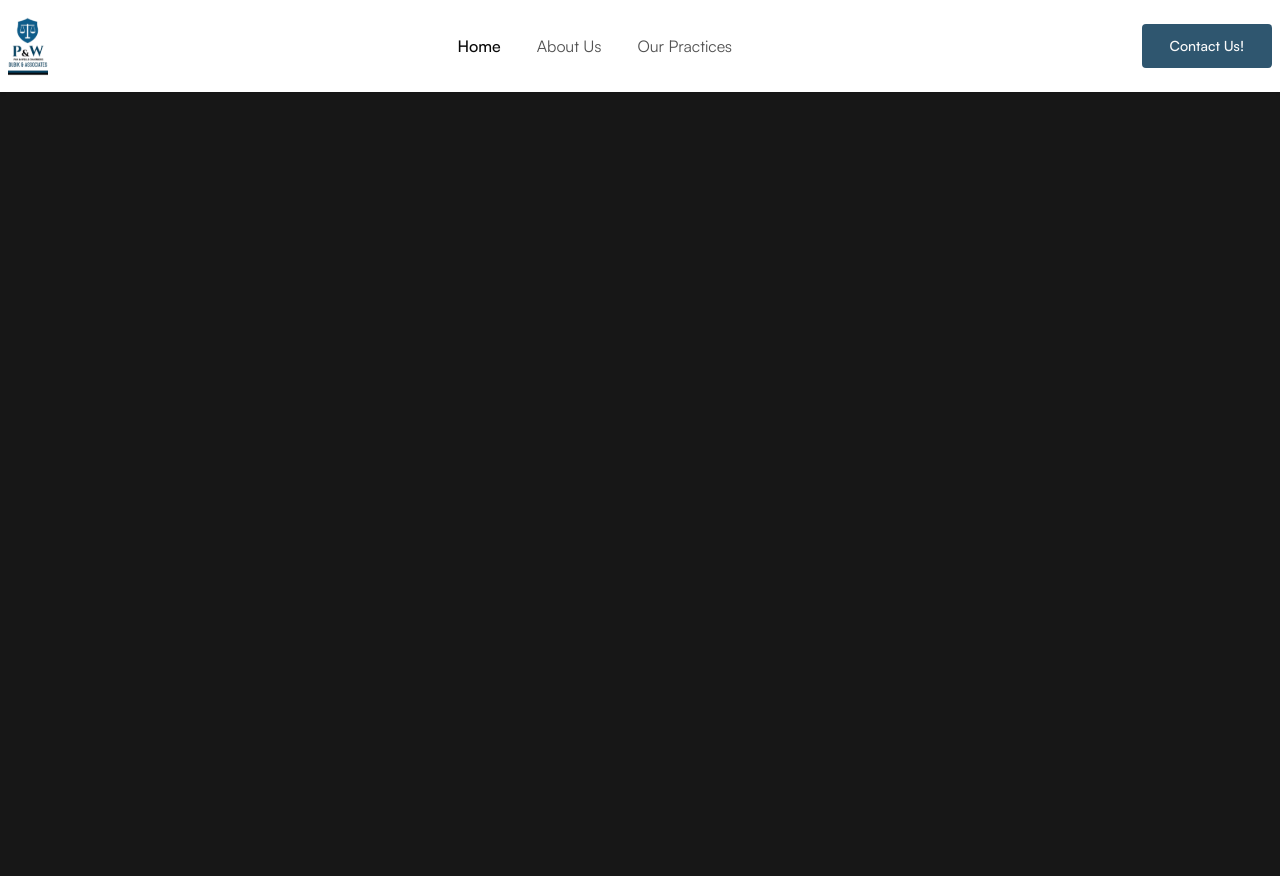
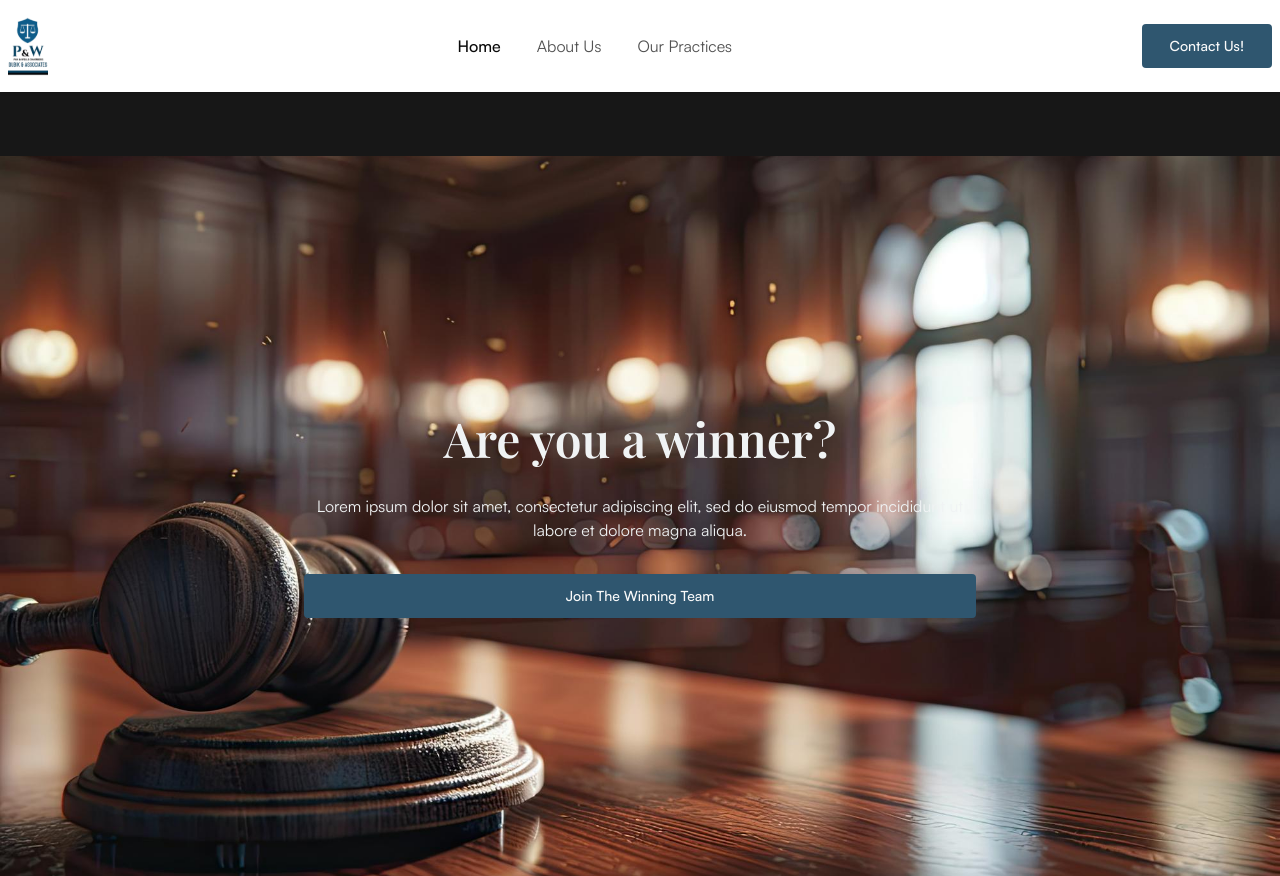
Before and after one commit to Galamsey-P/paxwellschambers, a Next.js app: page / in a window 1280 px wide. Before the commit the page ends 800 px from the top, so only its background shows below. Built offline with nearby package versions, Linux system fonts and the light colour scheme.

Commit message:
feat: add winning team section to layout

```diff
--- a/src/app/layout.tsx
+++ b/src/app/layout.tsx
@@ -3,6 +3,8 @@ import localFont from "next/font/local";
 import "./globals.css";
 import { Footer, Header } from "@/components/navigation";
 import { NavigationProvider } from "@/providers/navigation-provider";
+import WinningTeam from "@/components/containers/winning-team";
+import { cn } from "@/lib/utils";
 
 const playfairDisplay = localFont({
   src: "./fonts/PlayfairDisplay-VariableFont_wght.ttf",
@@ -31,12 +33,15 @@ export default function RootLayout({
   return (
     <html lang="en">
       <body
-        className={`${playfairDisplay.variable} ${satoshi.variable} antialiased bg-primary`}
+        className={cn(
+          `${playfairDisplay.variable} ${satoshi.variable} font-sans antialiased overflow-x-hidden bg-primary`,
+        )}
       >
         <NavigationProvider>
           <Header />
           {children}
         </NavigationProvider>
+        <WinningTeam />
         <Footer />
       </body>
     </html>
--- /dev/null
+++ b/src/components/containers/winning-team.tsx
@@ -0,0 +1,22 @@
+import { Button } from "../ui/button";
+
+export default function WinningTeam() {
+    return (
+        <section className="min-h-[70vh] lg:min-h-[90vh] w-screen overflow-hidden p-8 flex items-center justify-center text-center  bg-no-repeat bg-cover bg-center text-whyte " style={{
+            backgroundImage: `url('images/winning.jpeg')`,
+            backgroundColor: "#000",
+        }}>
+            <div className="flex flex-col max-w-2xl gap-8 ">
+                <h2>Are you a winner?</h2>
+                <p>
+                    Lorem ipsum dolor sit amet, consectetur adipiscing elit,
+                    sed do eiusmod tempor incididunt ut labore et
+                    dolore magna aliqua.
+                </p>
+                <Button>
+                    Join The Winning Team
+                </Button>
+            </div>
+        </section>
+    );
+}
```
